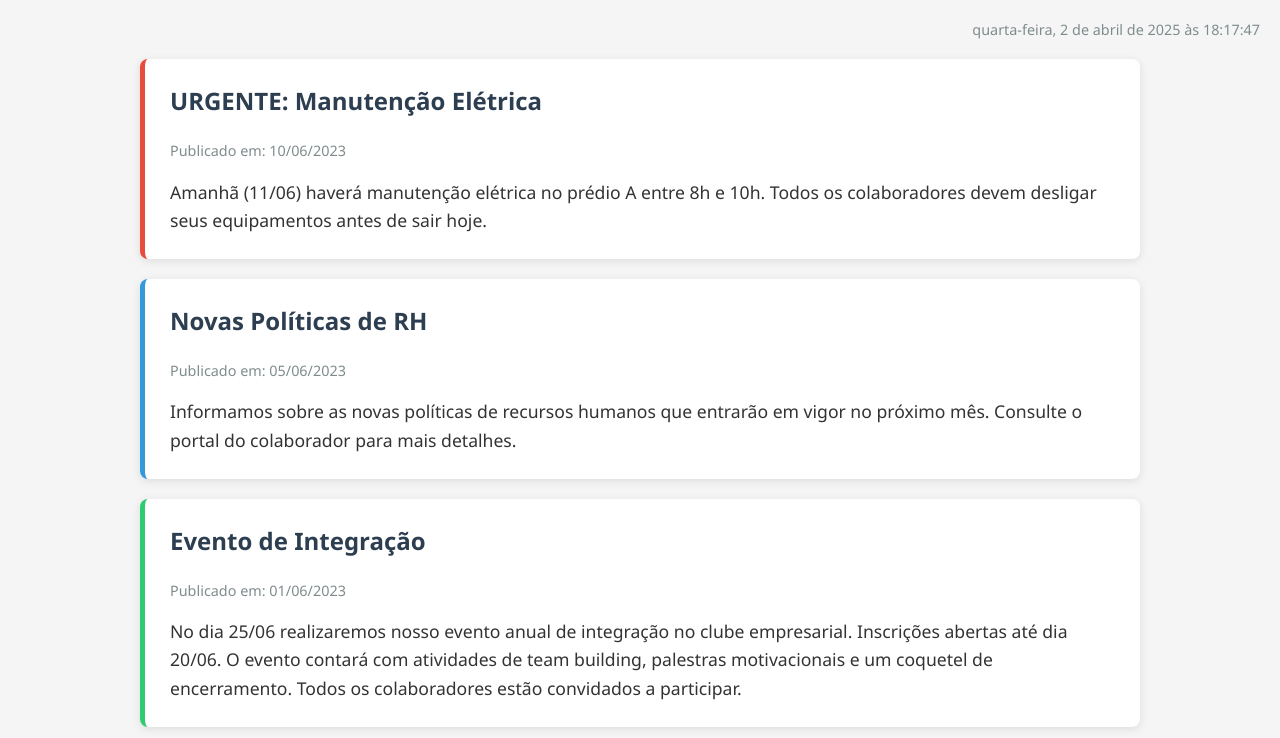
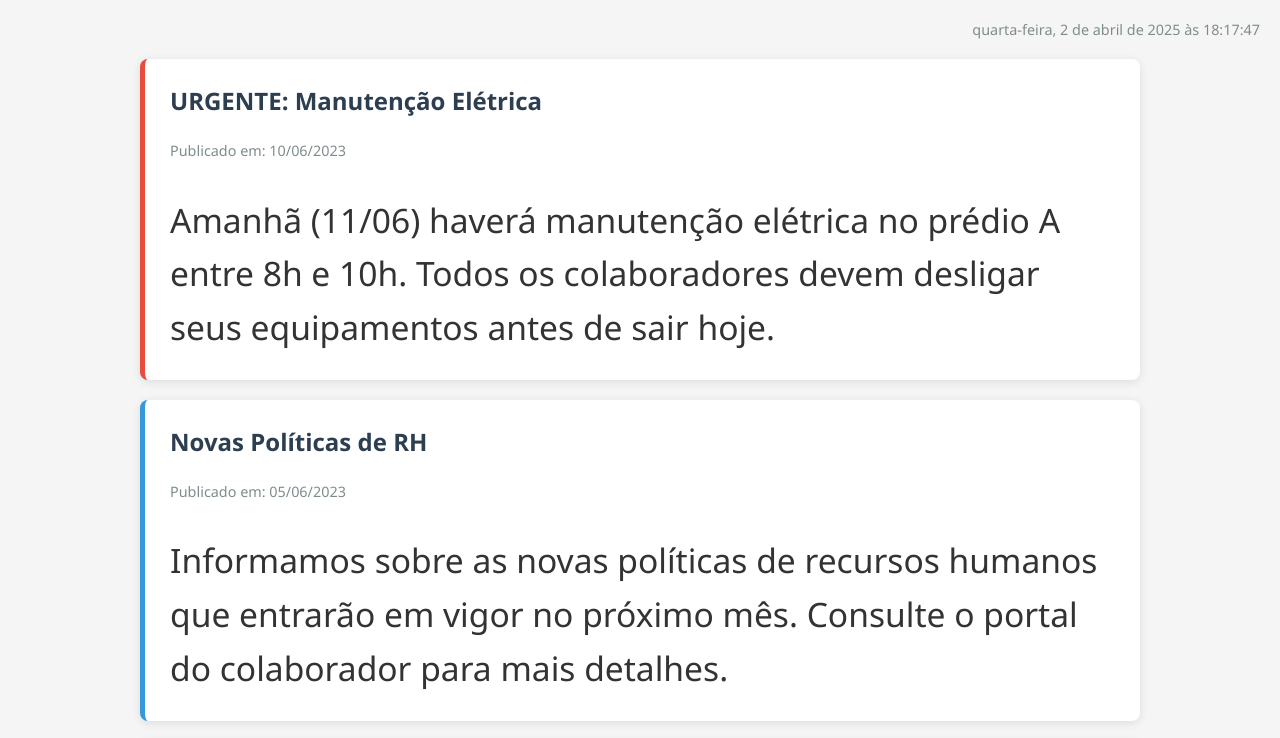
Before and after one commit to pablomecalonia/avisos, a plain HTML site: page index.html in a window 1280 px wide. Shown: the top 738 px of the page. Drawn offline with Linux system fonts and the light colour scheme.

Commit message:
Update index.html

```diff
--- a/index.html
+++ b/index.html
@@ -57,7 +57,7 @@
 
         .announcement p {
             line-height: 1.6;
-            font-size: 1.1em;
+            font-size: 2.1em;
             margin-bottom: 0;
         }
 
```
